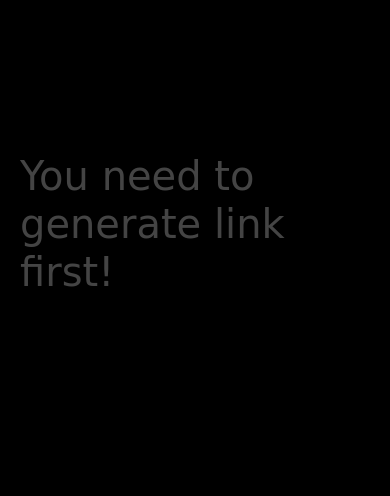
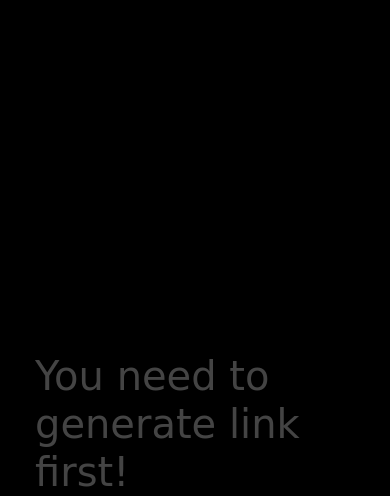
Before and after one commit to Vignesh1357/Sayit, a Django app: page /message_view/None/ in a window 390 px wide. Shown: the part 361-857 px from the top of the page. Before the commit the page ends 648 px from the top, so only its background shows below. Run offline with Django 3.2, Linux system fonts and the light colour scheme; a user stored in the database is signed in; data comes from the database, SQL or seed files in the repository; some libraries are stand-ins or nearby versions.

Commit message:
small optimization

```diff
--- a/user/static/user/base.css
+++ b/user/static/user/base.css
@@ -231,8 +231,8 @@ a.article-title:hover {
         padding:25px 20px 30px 20px;
     }
     .no-msg{
-        margin-top: 300px;
-        margin-left:5px;
+        margin-top: 500px;
+        margin-left:20px;
     }
 }
 /* messages */
```
